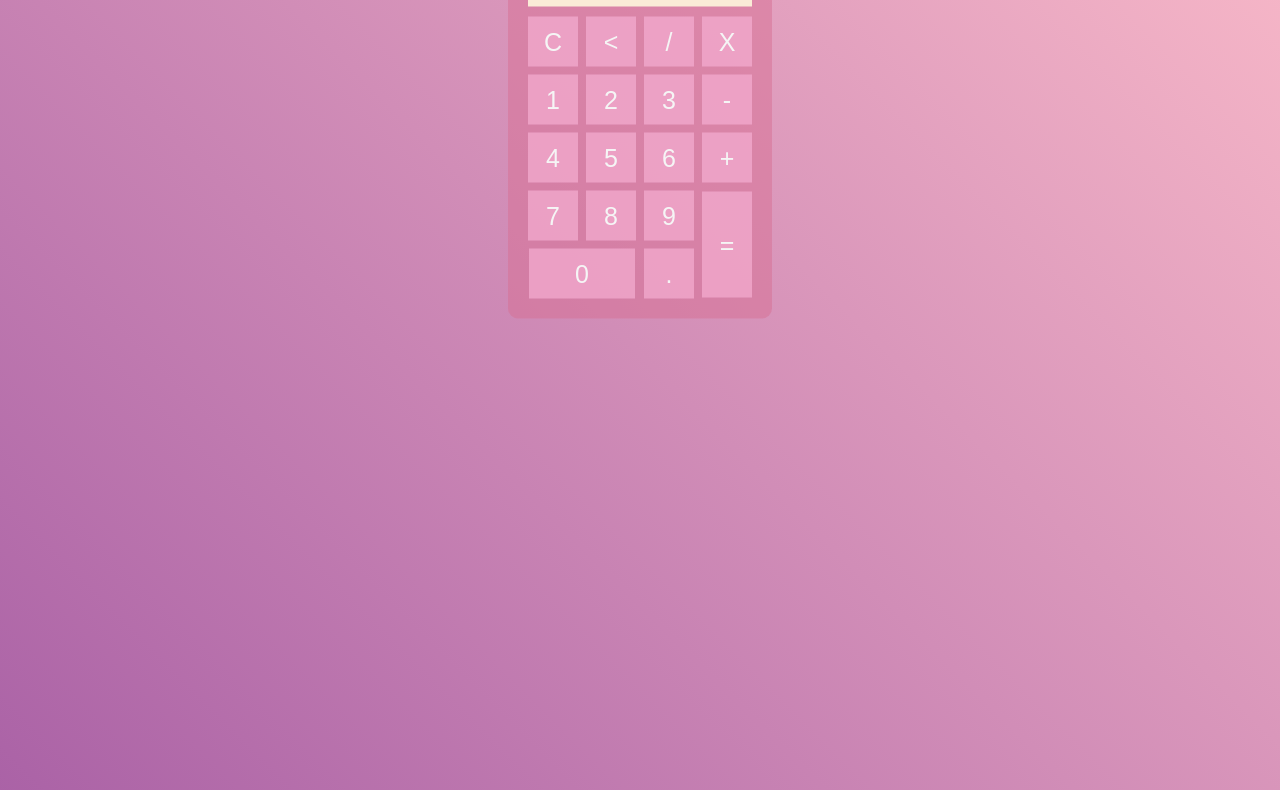
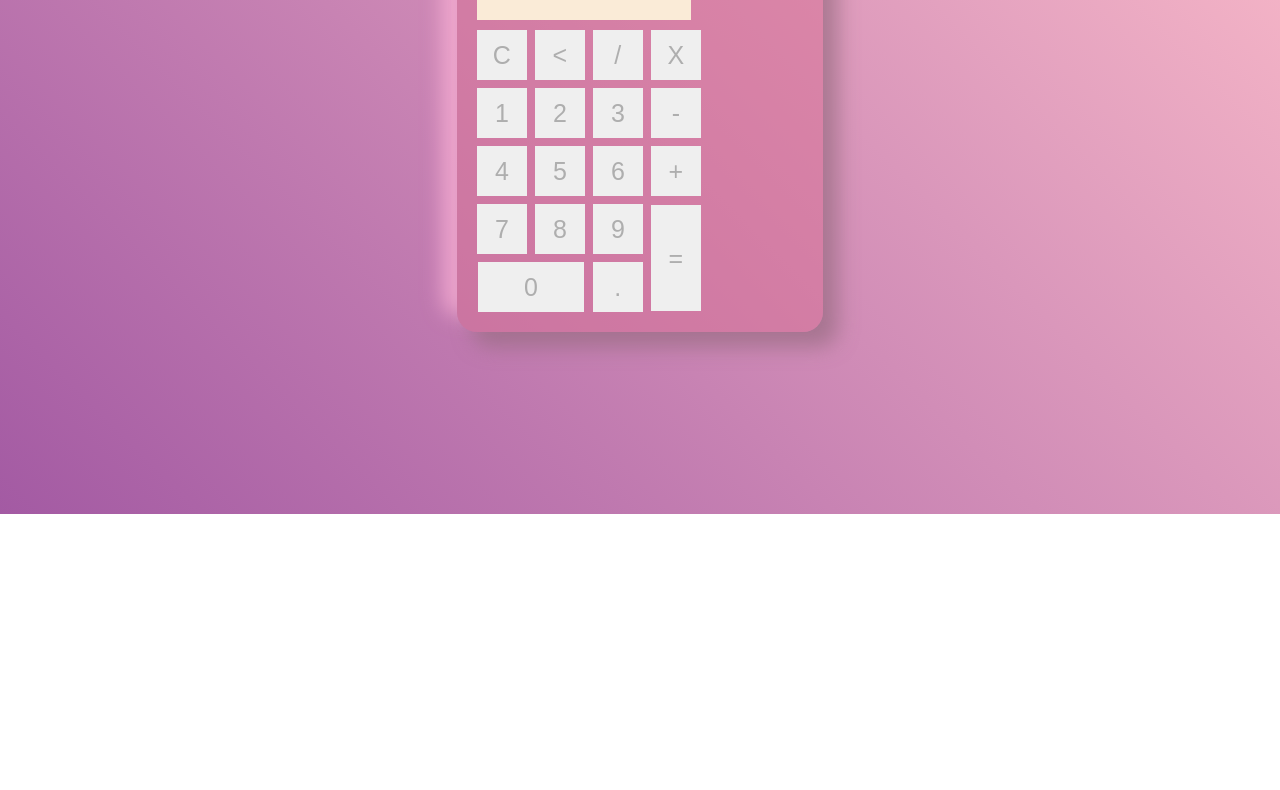
Before and after one commit to let942/calculator, a plain HTML site: page index.html in a window 1280 px wide. Shown: the part 286-1076 px from the top of the page. After the commit the page ends 800 px from the top, so only its background shows below. Drawn offline with Linux system fonts and the light colour scheme.

Commit message:
style: add new style in classes calculator, body and button

```diff
--- a/style.css
+++ b/style.css
@@ -1,37 +1,41 @@
 * {
+  font-family: Arial, Helvetica, sans-serif;
+  box-sizing: border-box;
   margin: 0;
   padding: 0;
 }
 
-.base {
+body {
+  align-items: center;
   background-image: linear-gradient(45deg, rgb(163, 90, 163), pink);
-  height: 100vw;
+  display: flex;
   color: rgb(255, 217, 223);
-  font-family: Arial, Helvetica, sans-serif;
+  height: 100vh;
+  justify-content: center;
+  min-height: 100vh;
   text-align: center;
-
+  width: 100vw;
 }
 
 .calculator {
-  position: absolute;
   background-color: rgba(216, 112, 147, 0.5);
-  top: 50%;
-  left: 50%;
-  transform: translate(-50%, -50%);
   border-radius: 10px;
+  border-radius: 20px;
+  box-shadow:
+    15px 15px 20px rgba(151, 108, 129, 0.7),
+    -15px -15px 20px rgba(255, 181, 217, 0.7);
   padding: 15px;
-
 }
 
 .button {
+  border: none;
+  background-color: rgba(245, 174, 210, 0.7),;
+  color: rgb(174, 174, 174);
+  cursor: pointer;
+  font-size: 25px;
+  height: 50px;
+  margin: 3px;
   width: 50px;
-  height: 50px;
-  font-size: 25px;
-  cursor: pointer;
-  background-color: rgba(245, 174, 210, 0.7);
-  color: whitesmoke;
-  border: none;
-  margin: 3px;
 }
 
 .button:hover {
@@ -55,42 +59,58 @@
   padding: 5px;
   color: palevioletred;
   text-align: right;
-
 }
 
-
-/* body {
-  width: 100%;
-  height: 100vh;
-  display: flex;
-  align-items: center;
-  justify-content: center;
-  background: lightpink;
+/* .button {
+  border: none;
+  background-color: rgba(245, 174, 210, 0.7),;
+  color: rgb(174, 174, 174);
+  cursor: pointer;
+  font-size: 25px;
+  height: 50px;
+  margin: 3px;
+  width: 50px;
 }
 
-input {
-
-  color: palevioletred;
-  padding: 5px;
-  outline: invert;
-  font-size: 20px;
-
+.button:hover {
+  background-color: rgba(235, 88, 137, 0.7);
 }
 
-.base {
-  width: 100%;
-  border: rgb(255, 0, 157);
-  background-color: rgb(241, 215, 243);
+#iqual {
+  height: 106px;
 }
 
-.nun-button {
-  color: rgb(255, 0, 157);
-  font-size: 20px;
-  border-radius: 20%;
+#zero {
+  width: 106px;
 }
 
-.other-button {
-  color: rgb(255, 0, 234);
-  font-size: 20px;
-  border-radius: 15%;
+#result {
+  background-color: antiquewhite;
+  width: 214px;
+  height: 30px;
+  margin: 5px;
+  font-size: 25px;
+  padding: 5px;
+  color: palevioletred;
+  text-align: right;
 } */
+
+
+/* .base {
+  background-image: linear-gradient(45deg, rgb(163, 90, 163), pink);
+  height: 100vw;
+  color: rgb(255, 217, 223);
+  font-family: Arial, Helvetica, sans-serif;
+  text-align: center;
+} */
+
+/* .calculator {
+  position: absolute;
+  background-color: rgba(216, 112, 147, 0.5);
+  top: 50%;
+  left: 50%;
+  transform: translate(-50%, -50%);
+  border-radius: 10px;
+  padding: 15px;
+
+} */
```
